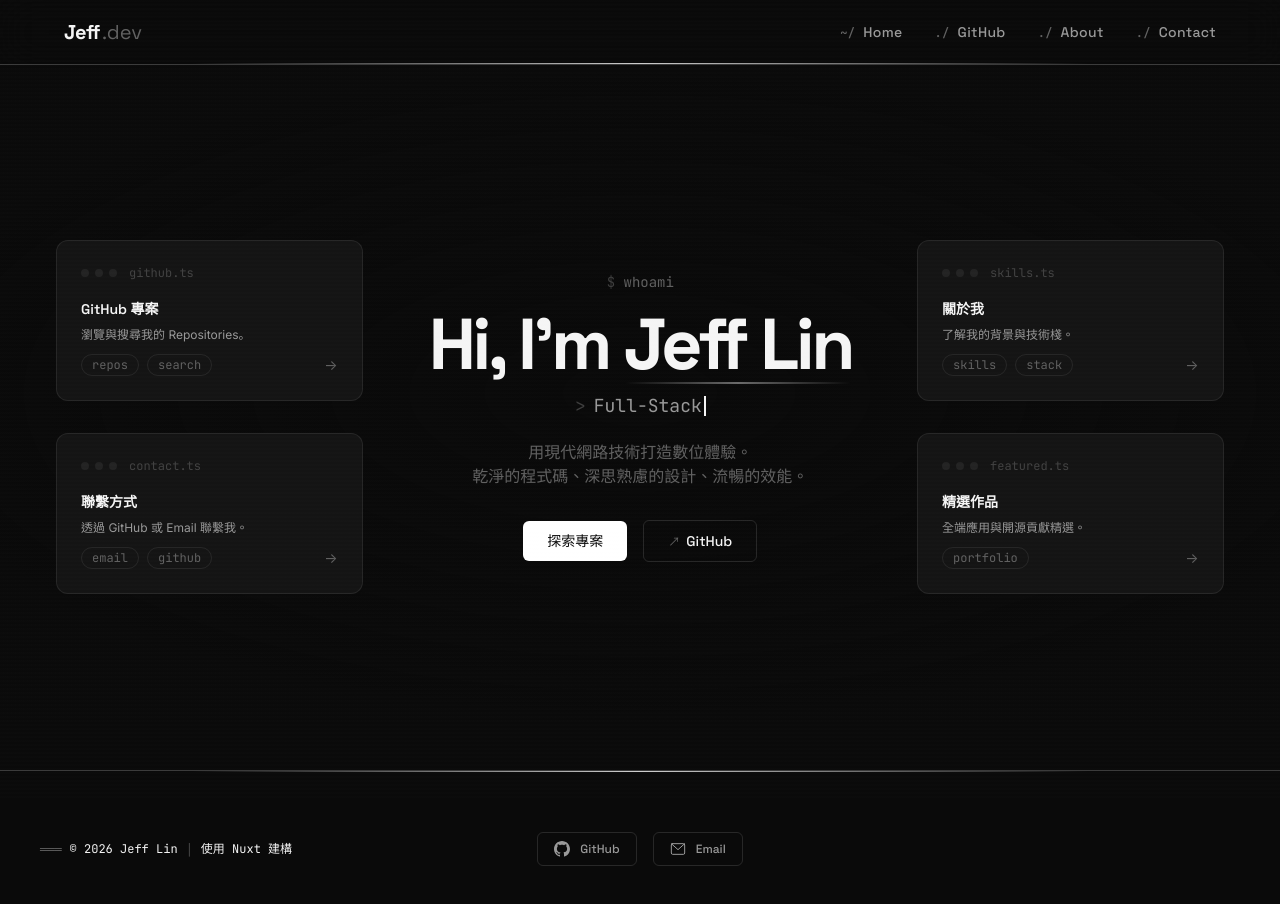
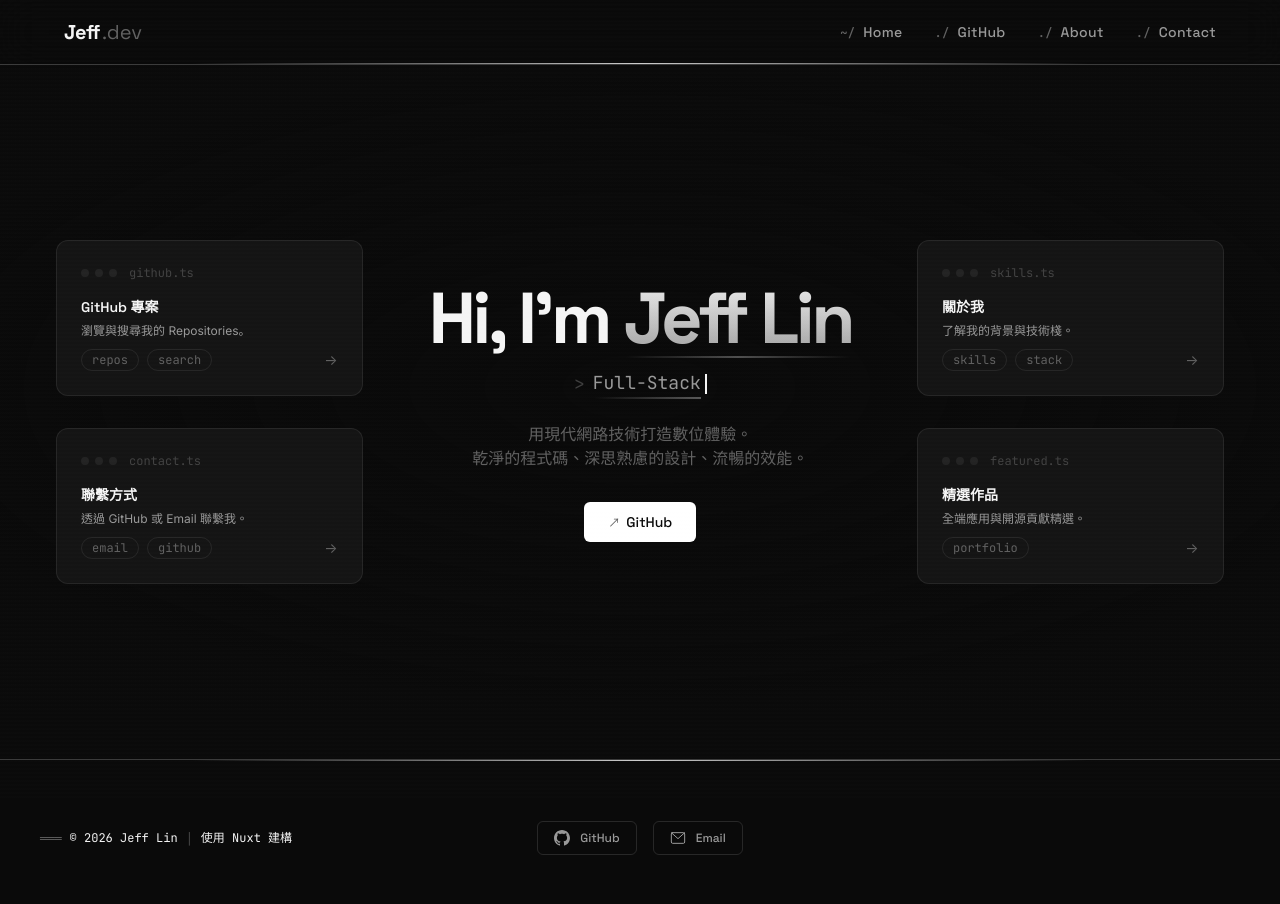
Before and after one commit to JeffLin0225/JeffLin.dev, a Nuxt app: page / in a window 1280 px wide. Shown: the top 904 px of the page. Built offline with nearby package versions, Linux system fonts and the light colour scheme.

Commit message:
feat: 樣式微調

```diff
--- a/app/components/home/HeroSection.vue
+++ b/app/components/home/HeroSection.vue
@@ -14,7 +14,7 @@
         <NuxtLink to="/github" class="nav-card group card-tl">
           <div class="card-inner">
             <PuzzleCardHeader filename="github.ts" />
-            <h3 class="font-display text-sm font-semibold text-text-primary mb-1">GitHub 專案</h3>
+            <h3 class="font-display text-sm font-semibold text-text-primary mb-1 transition-all duration-300 group-hover:text-white group-hover:drop-shadow-[0_0_8px_rgba(255,255,255,0.4)]">GitHub 專案</h3>
             <p class="text-text-secondary text-xs leading-relaxed mb-2">瀏覽與搜尋我的 Repositories。</p>
             <PuzzleCardFooter :tags="['repos', 'search']" />
           </div>
@@ -24,28 +24,28 @@
         <NuxtLink to="/about" class="nav-card group card-tr">
           <div class="card-inner">
             <PuzzleCardHeader filename="skills.ts" />
-            <h3 class="font-display text-sm font-semibold text-text-primary mb-1">關於我</h3>
+            <h3 class="font-display text-sm font-semibold text-text-primary mb-1 transition-all duration-300 group-hover:text-white group-hover:drop-shadow-[0_0_8px_rgba(255,255,255,0.4)]">關於我</h3>
             <p class="text-text-secondary text-xs leading-relaxed mb-2">了解我的背景與技術棧。</p>
             <PuzzleCardFooter :tags="['skills', 'stack']" />
           </div>
         </NuxtLink>
 
         <!-- Center Piece: Self Introduction -->
-        <div class="hero-center">
-          <div class="font-mono text-sm text-text-muted mb-4 animate-fade-up">
-            <span class="text-text-muted/60">$</span> whoami
-          </div>
-          <h1 class="font-display text-4xl md:text-5xl lg:text-7xl font-bold tracking-tighter leading-[1.05] mb-3 animate-fade-up stagger-1">
+        <div class="hero-center flex flex-col items-center justify-center">
+          <h1 class="font-display text-4xl md:text-5xl lg:text-7xl font-bold tracking-tighter leading-[1.05] mb-4 animate-fade-up stagger-1">
             Hi, I'm
-            <span class="relative inline-block">
-              Jeff Lin
-              <span class="absolute -bottom-1 left-0 w-full h-[2px] bg-gradient-to-r from-transparent via-border-accent to-transparent" />
+            <span class="relative inline-block group cursor-default">
+              <span class="bg-clip-text text-transparent bg-gradient-to-b from-text-primary to-text-secondary transition-all duration-700 group-hover:from-white group-hover:to-text-primary group-hover:tracking-wide">Jeff Lin</span>
+              <span class="absolute -bottom-1 left-0 w-full h-[2px] bg-gradient-to-r from-transparent via-border-accent to-transparent opacity-70 transition-opacity duration-700 group-hover:opacity-100" />
             </span>
           </h1>
-          <div class="font-mono text-base md:text-lg text-text-secondary mb-5 animate-fade-up stagger-2 h-7 flex items-center justify-center">
+          <div class="font-mono text-base md:text-lg text-text-secondary mb-6 animate-fade-up stagger-2 h-7 flex items-center justify-center">
             <span class="text-text-muted/60 mr-2">&gt;</span>
-            <span>{{ displayedText }}</span>
-            <span class="inline-block w-[2px] h-5 bg-text-primary ml-0.5 animate-blink" />
+            <span class="relative inline-block pb-0.5">
+              {{ displayedText }}
+              <span class="absolute bottom-0 left-0 w-full h-[2px] bg-gradient-to-r from-transparent to-border-accent opacity-80" />
+            </span>
+            <span class="inline-block w-[2px] h-5 bg-text-primary ml-1 animate-blink" />
           </div>
           <p class="text-text-muted text-sm md:text-base font-light max-w-md mx-auto mb-8 animate-fade-up stagger-3">
             用現代網路技術打造數位體驗。
@@ -53,17 +53,17 @@
             乾淨的程式碼、深思熟慮的設計、流暢的效能。
           </p>
           <div class="flex items-center justify-center gap-4 animate-fade-up stagger-4">
-            <NuxtLink
+            <!-- <NuxtLink
               to="/github"
               class="px-6 py-2.5 bg-white text-surface-primary font-display text-sm font-medium rounded-sm transition-[background,transform] duration-fast hover:bg-neutral-200 active:scale-[0.97]"
             >
               探索專案
-            </NuxtLink>
+            </NuxtLink> -->
             <a
               href="https://github.com/Jefflin0225"
               target="_blank"
               rel="noopener noreferrer"
-              class="px-6 py-2.5 border border-border-default font-display text-sm font-medium text-text-primary rounded-sm transition-[border-color,background] duration-fast hover:border-border-accent hover:bg-accent-glow active:scale-[0.97]"
+              class="px-6 py-2.5 bg-white text-surface-primary font-display text-sm font-medium rounded-sm transition-[background,transform] duration-fast hover:bg-neutral-200 active:scale-[0.97]"
             >
               <span class="font-mono text-text-muted text-xs mr-1.5">↗</span>GitHub
             </a>
@@ -74,7 +74,7 @@
         <NuxtLink to="/contact" class="nav-card group card-bl">
           <div class="card-inner">
             <PuzzleCardHeader filename="contact.ts" />
-            <h3 class="font-display text-sm font-semibold text-text-primary mb-1">聯繫方式</h3>
+            <h3 class="font-display text-sm font-semibold text-text-primary mb-1 transition-all duration-300 group-hover:text-white group-hover:drop-shadow-[0_0_8px_rgba(255,255,255,0.4)]">聯繫方式</h3>
             <p class="text-text-secondary text-xs leading-relaxed mb-2">透過 GitHub 或 Email 聯繫我。</p>
             <PuzzleCardFooter :tags="['email', 'github']" />
           </div>
@@ -84,7 +84,7 @@
         <NuxtLink to="/github" class="nav-card group card-br">
           <div class="card-inner">
             <PuzzleCardHeader filename="featured.ts" />
-            <h3 class="font-display text-sm font-semibold text-text-primary mb-1">精選作品</h3>
+            <h3 class="font-display text-sm font-semibold text-text-primary mb-1 transition-all duration-300 group-hover:text-white group-hover:drop-shadow-[0_0_8px_rgba(255,255,255,0.4)]">精選作品</h3>
             <p class="text-text-secondary text-xs leading-relaxed mb-2">全端應用與開源貢獻精選。</p>
             <PuzzleCardFooter :tags="['portfolio']" />
           </div>
@@ -165,12 +165,32 @@ onUnmounted(() => { if (timeoutId) clearTimeout(timeoutId) })
   padding: 2rem 1rem;
 }
 
-/* ─── Card Base ─── */
+/* ─── Card Base (Premium Hacker UI/UX) ─── */
 .nav-card {
   display: flex;
   text-decoration: none;
   height: 100%;
+  position: relative;
 }
+
+/* Decorative Crosshairs on corners */
+.nav-card::before, .nav-card::after {
+  content: '+';
+  position: absolute;
+  font-family: monospace;
+  font-size: 12px;
+  color: var(--text-muted);
+  opacity: 0;
+  transition: opacity 400ms ease, transform 400ms ease;
+  pointer-events: none;
+  z-index: 20;
+}
+.nav-card::before { top: -8px; left: -5px; }
+.nav-card::after { bottom: -8px; right: -5px; }
+
+.nav-card:hover::before { opacity: 0.8; transform: rotate(90deg); }
+.nav-card:hover::after { opacity: 0.8; transform: rotate(-90deg); }
+
 .card-inner {
   width: 100%;
   background: var(--bg-secondary);
@@ -183,43 +203,66 @@ onUnmounted(() => { if (timeoutId) clearTimeout(timeoutId) })
   flex-direction: column;
   justify-content: space-between;
   transition:
-    border-color 300ms ease,
-    transform 300ms cubic-bezier(0.16, 1, 0.3, 1),
-    box-shadow 300ms ease;
+    border-color 400ms ease,
+    transform 400ms cubic-bezier(0.16, 1, 0.3, 1),
+    box-shadow 400ms ease;
+}
+
+/* Background spotlight glow on hover */
+.card-inner::after {
+  content: '';
+  position: absolute;
+  inset: 0;
+  background: radial-gradient(600px circle at 50% 0%, rgba(255,255,255,0.04), transparent 60%);
+  opacity: 0;
+  transition: opacity 500ms ease;
+  pointer-events: none;
+}
+
+/* Animated Shimmering Top Border */
+.card-inner::before {
+  content: '';
+  position: absolute;
+  top: 0; left: -100%;
+  width: 200%;
+  height: 1px;
+  background: linear-gradient(90deg, transparent, var(--border-accent), transparent);
+  opacity: 0;
+  transition: opacity 400ms ease;
+  z-index: 10;
 }
 
 /* Hover effects */
-.card-inner::before {
-  content: '';
-  position: absolute;
-  top: 0; left: 0; right: 0;
-  height: 1px;
-  background: linear-gradient(90deg, transparent, var(--border-accent), transparent);
-  opacity: 0;
-  transition: opacity 300ms ease;
-}
-
 .nav-card:hover .card-inner {
   border-color: var(--border-strong);
-  transform: translateY(-5px);
-  box-shadow: 0 12px 40px hsla(0, 0%, 0%, 0.6);
+  transform: translateY(-6px) scale(1.01);
+  box-shadow: 0 16px 40px -8px hsla(0, 0%, 0%, 0.8), inset 0 1px 0 rgba(255,255,255,0.05);
+}
+.nav-card:hover .card-inner::after {
+  opacity: 1; /* Fade in spotlight */
 }
 .nav-card:hover .card-inner::before {
   opacity: 1;
+  animation: shimmerLine 2.5s infinite linear;
+}
+
+@keyframes shimmerLine {
+  from { transform: translateX(0); }
+  to { transform: translateX(50%); }
 }
 
 /* ─── Animations ─── */
 .nav-card, .hero-center {
-  animation: fadeUpIn 0.8s cubic-bezier(0.16, 1, 0.3, 1) both;
+  animation: fadeUpIn 2.0s cubic-bezier(0.16, 1, 0.3, 1) both;
 }
-.card-tl { animation-delay: 0.1s; }
-.card-tr { animation-delay: 0.2s; }
 .hero-center { animation-delay: 0s; }
-.card-bl { animation-delay: 0.3s; }
-.card-br { animation-delay: 0.4s; }
+.card-tl { animation-delay: 0.3s; }
+.card-tr { animation-delay: 0.6s; }
+.card-bl { animation-delay: 0.9s; }
+.card-br { animation-delay: 1.2s; }
 
 @keyframes fadeUpIn {
-  from { opacity: 0; transform: translateY(20px) scale(0.98); }
+  from { opacity: 0; transform: translateY(30px) scale(0.96); }
   to { opacity: 1; transform: translateY(0) scale(1); }
 }
 
```
